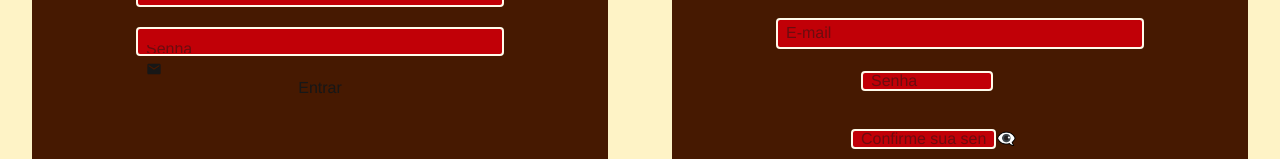
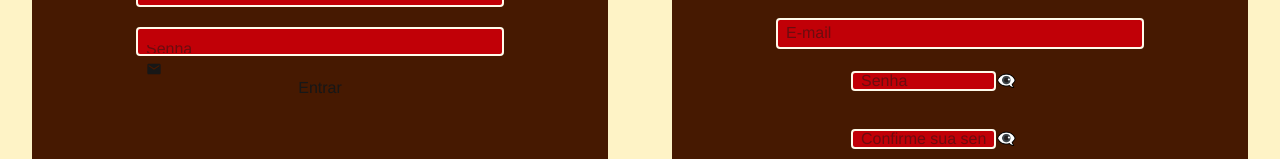
Before and after one commit to gustavocarvalho-ra/NextJs-NexusLeet, a Next.js app: page /my-account in a window 1280 px wide. Shown: the part 376-535 px from the top of the page. Built offline with nearby package versions, Linux system fonts and the light colour scheme; no server answers.

Commit message:
feat: test password

```diff
--- a/src/app/components/login/RegisterForm.tsx
+++ b/src/app/components/login/RegisterForm.tsx
@@ -85,10 +85,17 @@ export default function RegisterForm() {
                 onChange={(e) => setForm({...form, password: e.target.value})}
                 className="bg-red-700 rounded-sm p-2 h-2/13 w-2/3 border-2 border-amber-50"
                 />
+              <button
+                type="button"
+                className="toggle-password"
+                onClick={() => setShowPassword(!showPassword)}
+              >
+                {showPassword ? "👁️" : "👁️‍🗨️"}
+              </button>
             </div>
             <div className="input">
               <input
-                type="password"
+                type={showPassword ? "text" : "password"}
                 placeholder="Confirme sua senha"
                 required
                 value={form.confirmPassword}
```
